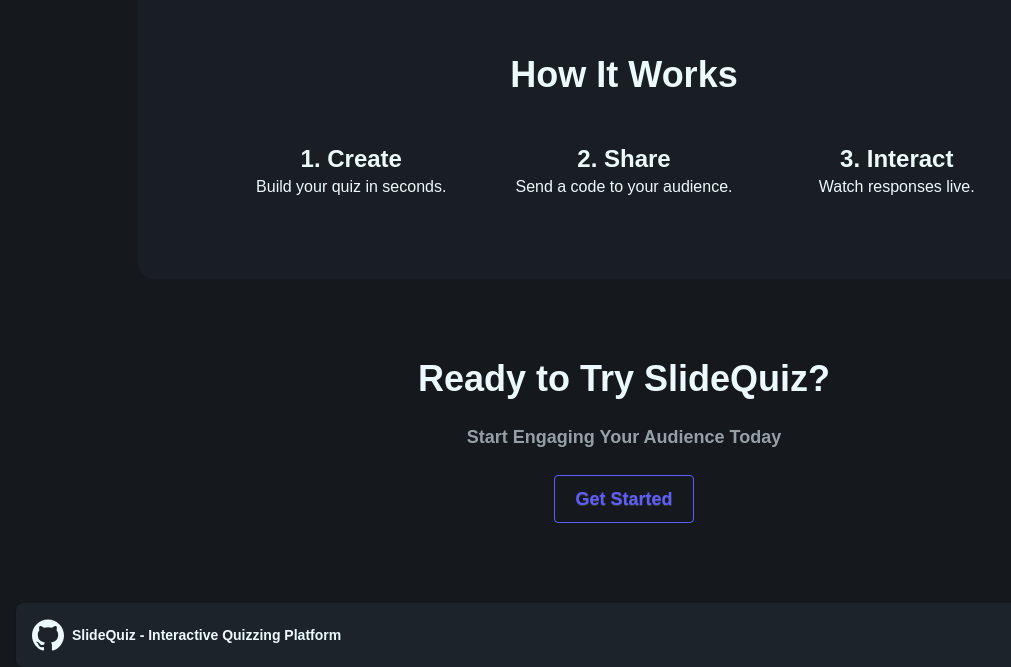
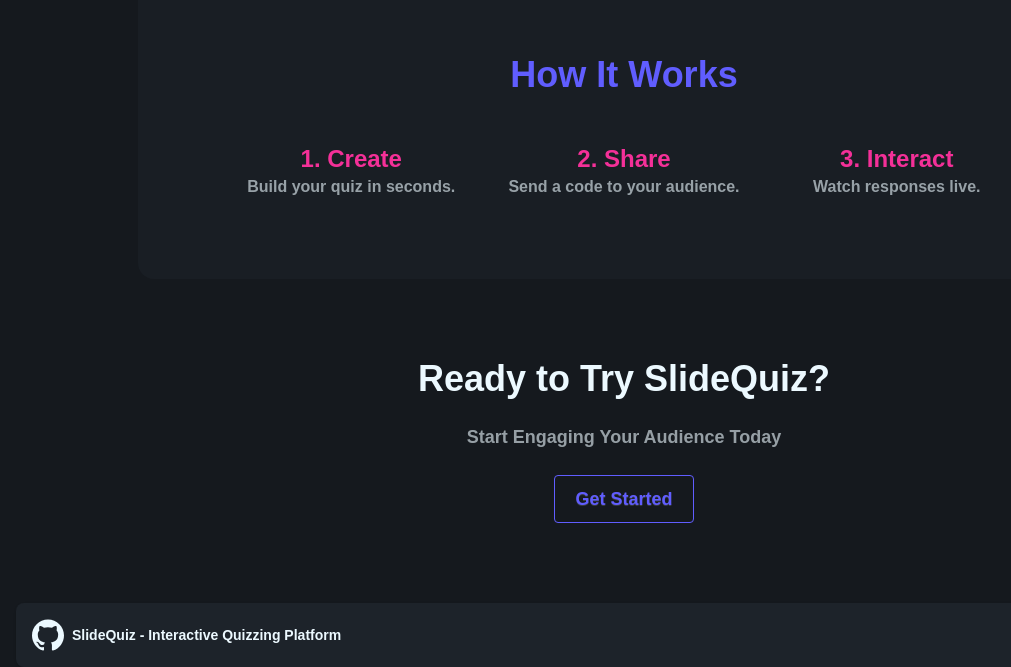
Before and after one commit to asad-bashir-442/slide-quiz, a React (Vite) app in the folder client/: page / in a window 1280 px wide. Shown: the part 1671-2338 px from the top of the page, without its empty margins (16-1027 px from the left). Built offline with nearby package versions, Linux system fonts and the light colour scheme; no server answers.

Commit message:
feat: Minor homepage improvements

```diff
--- a/client/src/pages/landing/HomePage.jsx
+++ b/client/src/pages/landing/HomePage.jsx
@@ -152,22 +152,22 @@ export function HomePage() {
                 <motion.section initial={{ opacity: 0, y: 40 }} whileInView={{ opacity: 1, y: 0 }} transition={{ duration: 0.6 }} viewport={{ once: true }}>
                     <div className="w-full bg-base-200 py-20 rounded-2xl">
                         <div className="w-[80%] mx-auto space-y-12 text-center">
-                            <h2 className="text-3xl md:text-4xl font-bold">How It Works</h2>
+                            <h2 className="text-3xl md:text-4xl font-bold text-primary">How It Works</h2>
 
                             <div className="grid md:grid-cols-3 gap-10">
                                 <div>
-                                    <h3 className="text-2xl font-semibold">1. Create</h3>
-                                    <p>Build your quiz in seconds.</p>
+                                    <h3 className="text-2xl font-semibold text-secondary">1. Create</h3>
+                                    <p className="opacity-60 font-bold">Build your quiz in seconds.</p>
                                 </div>
 
                                 <div>
-                                    <h3 className="text-2xl font-semibold">2. Share</h3>
-                                    <p>Send a code to your audience.</p>
+                                    <h3 className="text-2xl font-semibold text-secondary">2. Share</h3>
+                                    <p className="opacity-60 font-bold">Send a code to your audience.</p>
                                 </div>
 
                                 <div>
-                                    <h3 className="text-2xl font-semibold">3. Interact</h3>
-                                    <p>Watch responses live.</p>
+                                    <h3 className="text-2xl font-semibold text-secondary">3. Interact</h3>
+                                    <p className="opacity-60 font-bold">Watch responses live.</p>
                                 </div>
                             </div>
                         </div>
```
